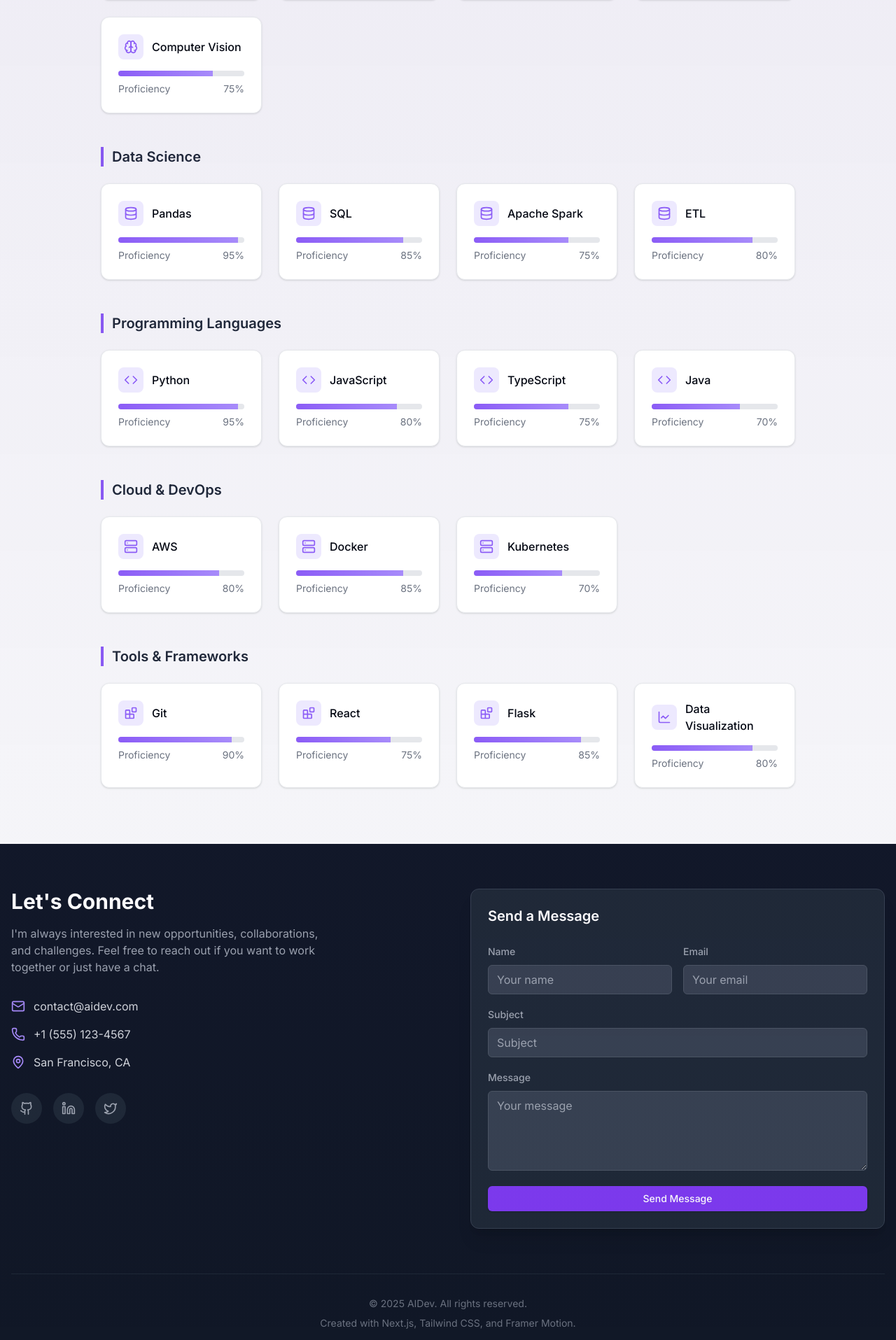
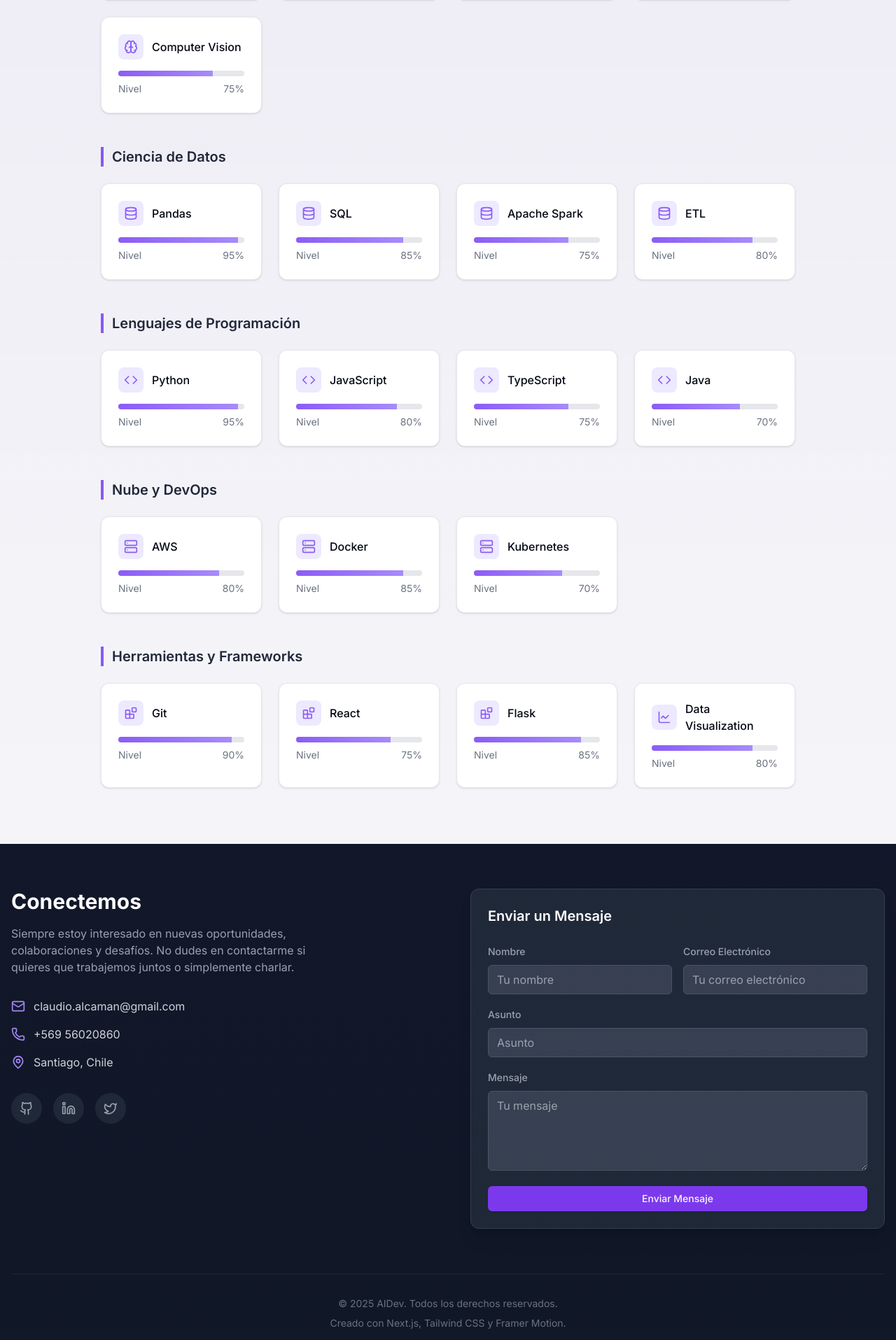
Before and after one commit to claudxfiles/cv, a Next.js app in the folder ai-engineer-portfolio/: page / in a window 1280 px wide. Shown: the part 8705-10620 px from the top of the page at 70% size. Built offline with nearby package versions, Linux system fonts and the light colour scheme.

Commit message:
Fase 1: Configuración inicial del proyecto y fundamentos completa

```diff
--- a/ai-engineer-portfolio/src/components/sections/footer.tsx
+++ b/ai-engineer-portfolio/src/components/sections/footer.tsx
@@ -17,10 +17,9 @@ const Footer: React.FC = () => {
             className="space-y-8"
           >
             <div>
-              <h2 className="text-3xl font-bold text-white mb-4">Let's Connect</h2>
+              <h2 className="text-3xl font-bold text-white mb-4">Conectemos</h2>
               <p className="text-gray-400 max-w-md">
-                I'm always interested in new opportunities, collaborations, and challenges.
-                Feel free to reach out if you want to work together or just have a chat.
+                Siempre estoy interesado en nuevas oportunidades, colaboraciones y desafíos. No dudes en contactarme si quieres que trabajemos juntos o simplemente charlar.
               </p>
             </div>
 
@@ -28,16 +27,16 @@ const Footer: React.FC = () => {
               <li className="flex items-center gap-3">
                 <Mail className="h-5 w-5 text-violet-400" />
                 <a href="mailto:contact@aidev.com" className="hover:text-violet-400 transition-colors">
-                  contact@aidev.com
+                  claudio.alcaman@gmail.com
                 </a>
               </li>
               <li className="flex items-center gap-3">
                 <Phone className="h-5 w-5 text-violet-400" />
-                <span>+1 (555) 123-4567</span>
+                <span>+569 56020860</span>
               </li>
               <li className="flex items-center gap-3">
                 <MapPin className="h-5 w-5 text-violet-400" />
-                <span>San Francisco, CA</span>
+                <span>Santiago, Chile</span>
               </li>
             </ul>
 
@@ -80,60 +79,60 @@ const Footer: React.FC = () => {
           >
             <Card className="bg-gray-800 border-gray-700 shadow-xl">
               <CardContent className="p-6">
-                <h3 className="text-xl font-semibold text-white mb-6">Send a Message</h3>
+                <h3 className="text-xl font-semibold text-white mb-6">Enviar un Mensaje</h3>
                 <form className="space-y-4">
                   <div className="grid grid-cols-1 gap-4 sm:grid-cols-2">
                     <div className="space-y-2">
                       <label htmlFor="name" className="text-sm font-medium text-gray-400">
-                        Name
+                        Nombre
                       </label>
                       <input
                         id="name"
                         type="text"
                         className="w-full px-3 py-2 rounded-md bg-gray-700 border border-gray-600 text-white focus:outline-none focus:ring-2 focus:ring-violet-500 focus:border-transparent"
-                        placeholder="Your name"
+                        placeholder="Tu nombre"
                       />
                     </div>
                     <div className="space-y-2">
                       <label htmlFor="email" className="text-sm font-medium text-gray-400">
-                        Email
+                        Correo Electrónico
                       </label>
                       <input
                         id="email"
                         type="email"
                         className="w-full px-3 py-2 rounded-md bg-gray-700 border border-gray-600 text-white focus:outline-none focus:ring-2 focus:ring-violet-500 focus:border-transparent"
-                        placeholder="Your email"
+                        placeholder="Tu correo electrónico"
                       />
                     </div>
                   </div>
 
                   <div className="space-y-2">
                     <label htmlFor="subject" className="text-sm font-medium text-gray-400">
-                      Subject
+                      Asunto
                     </label>
                     <input
                       id="subject"
                       type="text"
                       className="w-full px-3 py-2 rounded-md bg-gray-700 border border-gray-600 text-white focus:outline-none focus:ring-2 focus:ring-violet-500 focus:border-transparent"
-                      placeholder="Subject"
+                      placeholder="Asunto"
                     />
                   </div>
 
                   <div className="space-y-2">
                     <label htmlFor="message" className="text-sm font-medium text-gray-400">
-                      Message
+                      Mensaje
                     </label>
                     <textarea
                       id="message"
                       rows={4}
                       className="w-full px-3 py-2 rounded-md bg-gray-700 border border-gray-600 text-white focus:outline-none focus:ring-2 focus:ring-violet-500 focus:border-transparent"
-                      placeholder="Your message"
+                      placeholder="Tu mensaje"
                     />
                   </div>
 
                   <div>
                     <Button className="w-full bg-violet-600 hover:bg-violet-700">
-                      Send Message
+                      Enviar Mensaje
                     </Button>
                   </div>
                 </form>
@@ -149,9 +148,9 @@ const Footer: React.FC = () => {
           transition={{ duration: 0.5, delay: 0.4 }}
           className="border-t border-gray-800 mt-16 pt-8 text-center text-gray-500 text-sm"
         >
-          <p>&copy; {new Date().getFullYear()} AIDev. All rights reserved.</p>
+          <p>&copy; {new Date().getFullYear()} AIDev. Todos los derechos reservados.</p>
           <p className="mt-2">
-            Created with Next.js, Tailwind CSS, and Framer Motion.
+            Creado con Next.js, Tailwind CSS y Framer Motion.
           </p>
         </motion.div>
       </div>
--- a/ai-engineer-portfolio/src/components/sections/skills-section.tsx
+++ b/ai-engineer-portfolio/src/components/sections/skills-section.tsx
@@ -57,11 +57,11 @@ const groupedSkills = skills.reduce(
 
 // Category titles
 const categoryTitles = {
-  ai: 'AI & Machine Learning',
-  data: 'Data Science',
-  programming: 'Programming Languages',
-  cloud: 'Cloud & DevOps',
-  tools: 'Tools & Frameworks',
+  ai: 'IA y Aprendizaje Automático',
+  data: 'Ciencia de Datos',
+  programming: 'Lenguajes de Programación',
+  cloud: 'Nube y DevOps',
+  tools: 'Herramientas y Frameworks',
 };
 
 const SkillCard: React.FC<{ skill: Skill }> = ({ skill }) => {
@@ -93,7 +93,7 @@ const SkillCard: React.FC<{ skill: Skill }> = ({ skill }) => {
             />
           </div>
           <div className="mt-2 flex justify-between text-sm text-gray-500 dark:text-gray-400">
-            <span>Proficiency</span>
+            <span>Nivel</span>
             <span>{skill.level}%</span>
           </div>
         </CardContent>
@@ -114,10 +114,10 @@ const SkillsSection: React.FC = () => {
           className="text-center mb-16"
         >
           <h2 className="text-3xl md:text-4xl font-bold mb-4 text-gray-900 dark:text-white">
-            My Technical Skills
+            Mis Habilidades Técnicas
           </h2>
           <p className="text-gray-600 dark:text-gray-300 max-w-2xl mx-auto">
-            A comprehensive overview of my technical expertise in AI, machine learning, and software development.
+            Una descripción general completa de mi experiencia técnica en IA, aprendizaje automático y desarrollo de software.
           </p>
         </motion.div>
 
```
